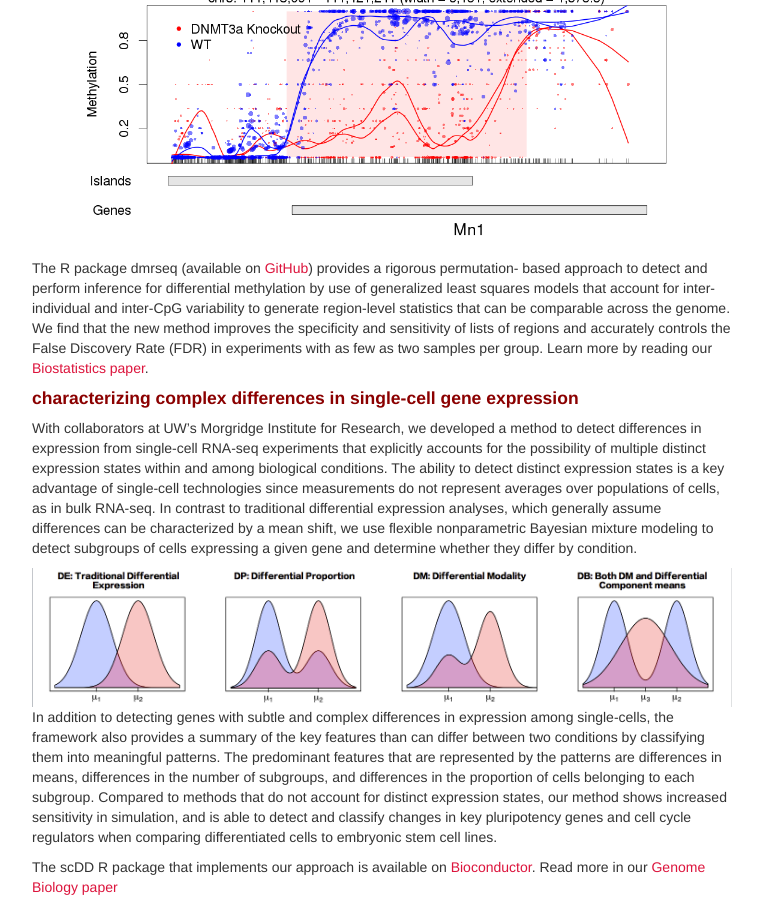
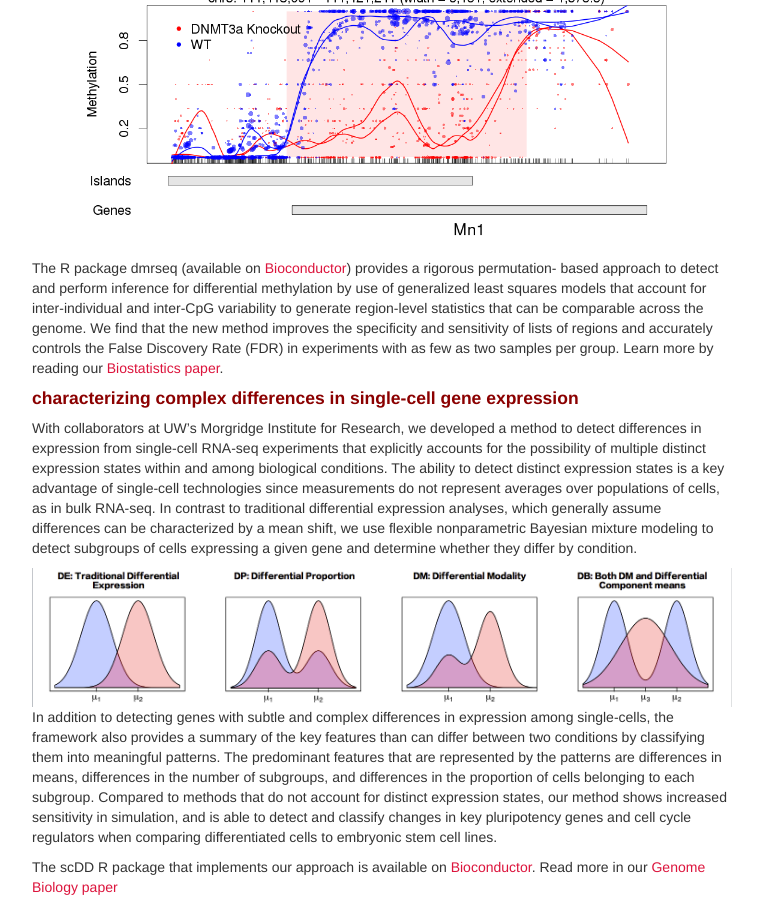
Before and after one commit to kdkorthauer/kdkorthauer.github.io, a Jekyll site: the page built from pages/research.md, in a window 1280 px wide and 900 px high, scrolled down 804 px. Shown: the whole window, without its empty margins (258-1021 px from the left). Built offline with Jekyll 4.4.1, drawn with Linux system fonts in a browser that asks for light colours.

Commit message:
Add Bioc link for dmrseq

```diff
--- a/pages/research.md
+++ b/pages/research.md
@@ -40,7 +40,7 @@ A central question in the analysis of bisulfite sequencing data is to detect reg
 
 <center><img src="../assets/img/DMR.jpg" alt="DMR" width="600"/></center>
 
-The R package dmrseq (available on [GitHub](https://github.com/kdkorthauer/dmrseq)) provides a rigorous permutation- based approach to detect and perform inference for differential methylation by use of generalized least squares models that account for inter-individual and inter-CpG variability to generate region-level statistics that can be comparable across the genome. We find that the new method improves the specificity and sensitivity of lists of regions and accurately controls the False Discovery Rate (FDR) in experiments with as few as two samples per group. Learn more by reading our [Biostatistics paper](https://doi.org/10.1093/biostatistics/kxy007).
+The R package dmrseq (available on [Bioconductor](http://bioconductor.org/packages/dmrseq)) provides a rigorous permutation- based approach to detect and perform inference for differential methylation by use of generalized least squares models that account for inter-individual and inter-CpG variability to generate region-level statistics that can be comparable across the genome. We find that the new method improves the specificity and sensitivity of lists of regions and accurately controls the False Discovery Rate (FDR) in experiments with as few as two samples per group. Learn more by reading our [Biostatistics paper](https://doi.org/10.1093/biostatistics/kxy007).
 
 #### characterizing complex differences in single-cell gene expression
 
```
